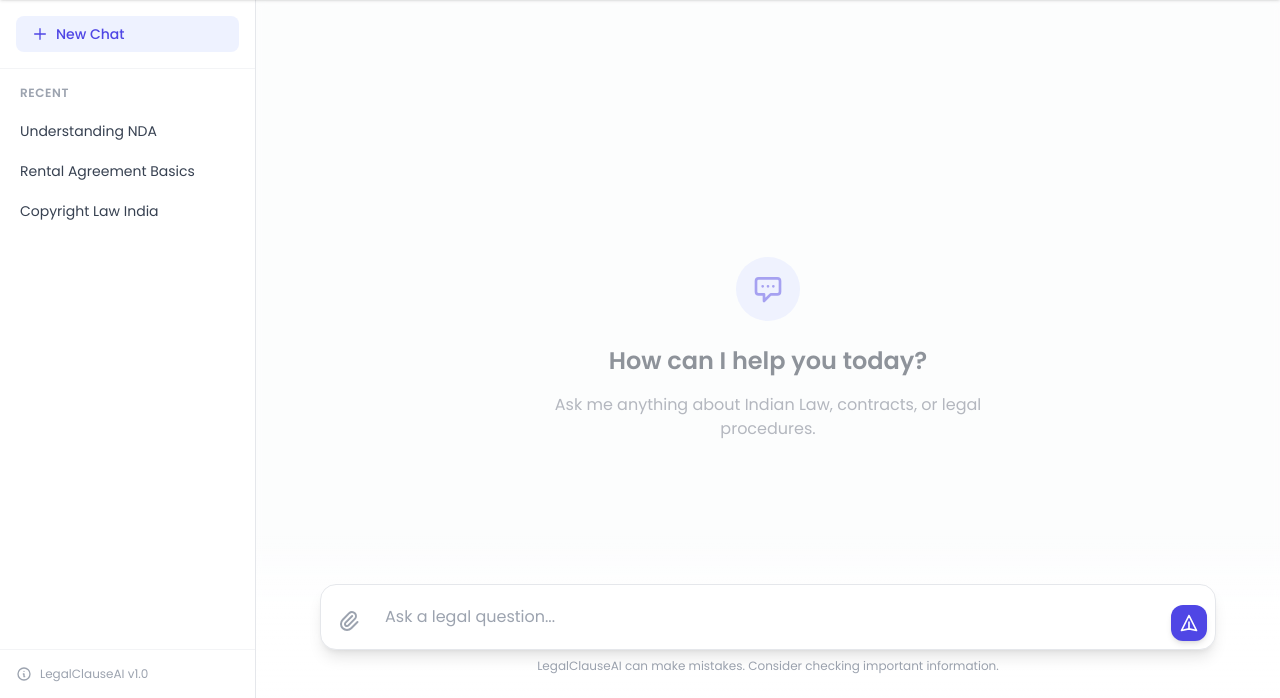
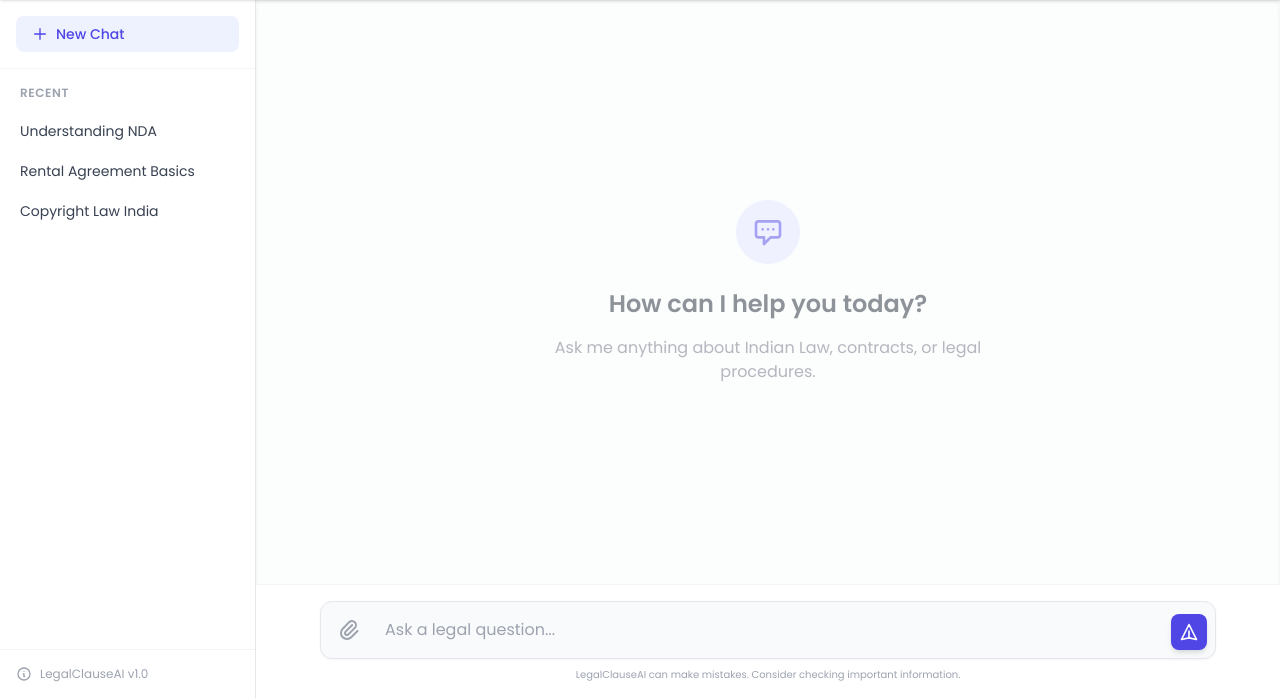
Before and after one commit to Justhasim/LegalClauseAi, a Flask app: page /chat in a window 1280 px wide. Shown: the part 102-800 px from the top of the page. Run offline with Flask 3, Linux system fonts and the light colour scheme; the visitor is signed in with stand-in values (Sample User, id 1); some libraries are stand-ins or nearby versions.

Commit message:
UI: Final chat layout fix to prevent msg overlap

```diff
--- a/templates/chat.html
+++ b/templates/chat.html
@@ -219,9 +219,10 @@
         </div>
 
         <!-- Chat Area -->
-        <div class="flex-grow flex flex-col h-full relative bg-white/50 backdrop-blur-sm">
+        <div class="flex-grow flex flex-col h-full bg-white/50 backdrop-blur-sm shadow-inner relative">
             <!-- Messages Container -->
-            <div id="chatContainer" class="flex-grow overflow-y-auto custom-scrollbar p-4 md:p-8 space-y-6 pb-72">
+            <div id="chatContainer"
+                class="flex-grow overflow-y-auto custom-scrollbar p-4 md:p-8 space-y-6 scroll-smooth">
                 <!-- Welcome Message -->
                 <div class="flex flex-col items-center justify-center h-full text-center space-y-4 opacity-50"
                     id="welcomeState">
@@ -241,13 +242,12 @@
             </div>
 
             <!-- Input Area -->
-            <div
-                class="absolute bottom-0 left-0 w-full bg-gradient-to-t from-white via-white/90 to-transparent pt-12 pb-6 px-4 md:px-8">
-                <div class="max-w-4xl mx-auto relative">
+            <div class="w-full bg-white border-t border-gray-100 py-4 px-4 md:px-8 flex-shrink-0">
+                <div class="max-w-4xl mx-auto">
                     <div
-                        class="relative flex items-end gap-2 bg-white border border-gray-200 rounded-2xl shadow-lg p-2 focus-within:ring-2 focus-within:ring-indigo-100 transition-shadow">
+                        class="relative flex items-end gap-2 bg-gray-50 border border-gray-200 rounded-xl p-2 focus-within:ring-2 focus-within:ring-indigo-100 focus-within:bg-white transition-all shadow-sm">
                         <button
-                            class="p-2 text-gray-400 hover:text-indigo-600 transition-colors rounded-full hover:bg-gray-50">
+                            class="p-2 text-gray-400 hover:text-indigo-600 transition-colors rounded-full hover:bg-white">
                             <svg class="w-6 h-6" fill="none" stroke="currentColor" viewBox="0 0 24 24">
                                 <path stroke-linecap="round" stroke-linejoin="round" stroke-width="2"
                                     d="M15.172 7l-6.586 6.586a2 2 0 102.828 2.828l6.414-6.586a4 4 0 00-5.656-5.656l-6.415 6.585a6 6 0 108.486 8.486L20.5 13">
@@ -255,22 +255,22 @@
                             </svg>
                         </button>
                         <textarea id="chatInput" rows="1"
-                            class="w-full py-3 px-2 bg-transparent border-none focus:ring-0 resize-none max-h-32 overflow-y-auto text-gray-700 placeholder-gray-400"
+                            class="w-full py-2 px-2 bg-transparent border-none focus:ring-0 resize-none max-h-32 overflow-y-auto text-gray-700 placeholder-gray-400"
                             placeholder="Ask a legal question..."></textarea>
                         <button id="sendBtn"
-                            class="p-2 bg-indigo-600 text-white rounded-xl hover:bg-indigo-700 transition-colors shadow-md disabled:opacity-50 disabled:cursor-not-allowed">
+                            class="p-2 bg-indigo-600 text-white rounded-lg hover:bg-indigo-700 transition-colors shadow-md disabled:opacity-50 disabled:cursor-not-allowed">
                             <svg class="w-5 h-5" fill="none" stroke="currentColor" viewBox="0 0 24 24">
                                 <path stroke-linecap="round" stroke-linejoin="round" stroke-width="2"
                                     d="M12 19l9 2-9-18-9 18 9-2zm0 0v-8"></path>
                             </svg>
                         </button>
                     </div>
-                    <p class="text-center text-xs text-gray-400 mt-2">LegalClauseAI can make mistakes. Consider
-                        checking
-                        important information.</p>
+                    <p class="text-center text-[10px] text-gray-400 mt-2">LegalClauseAI can make mistakes. Consider
+                        checking important information.</p>
                 </div>
             </div>
         </div>
+    </div>
     </div>
 
     <script>
```
